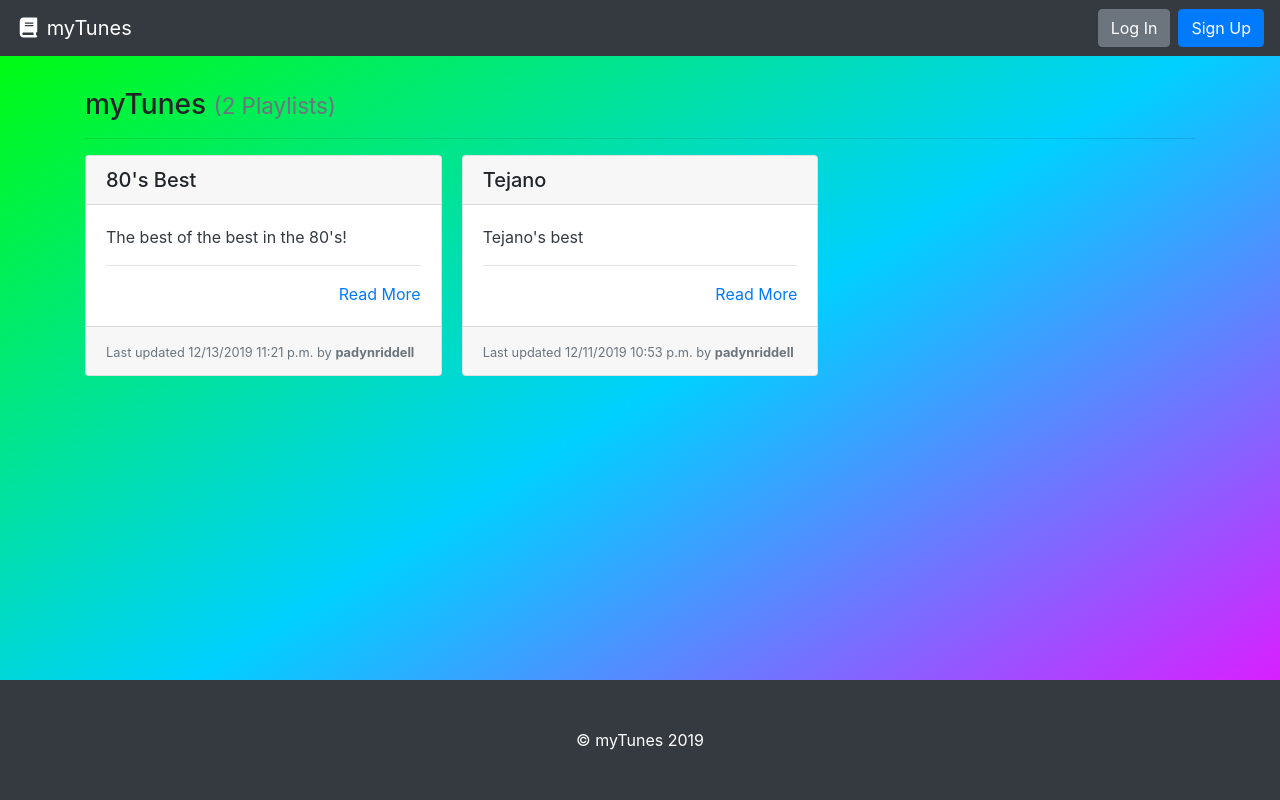
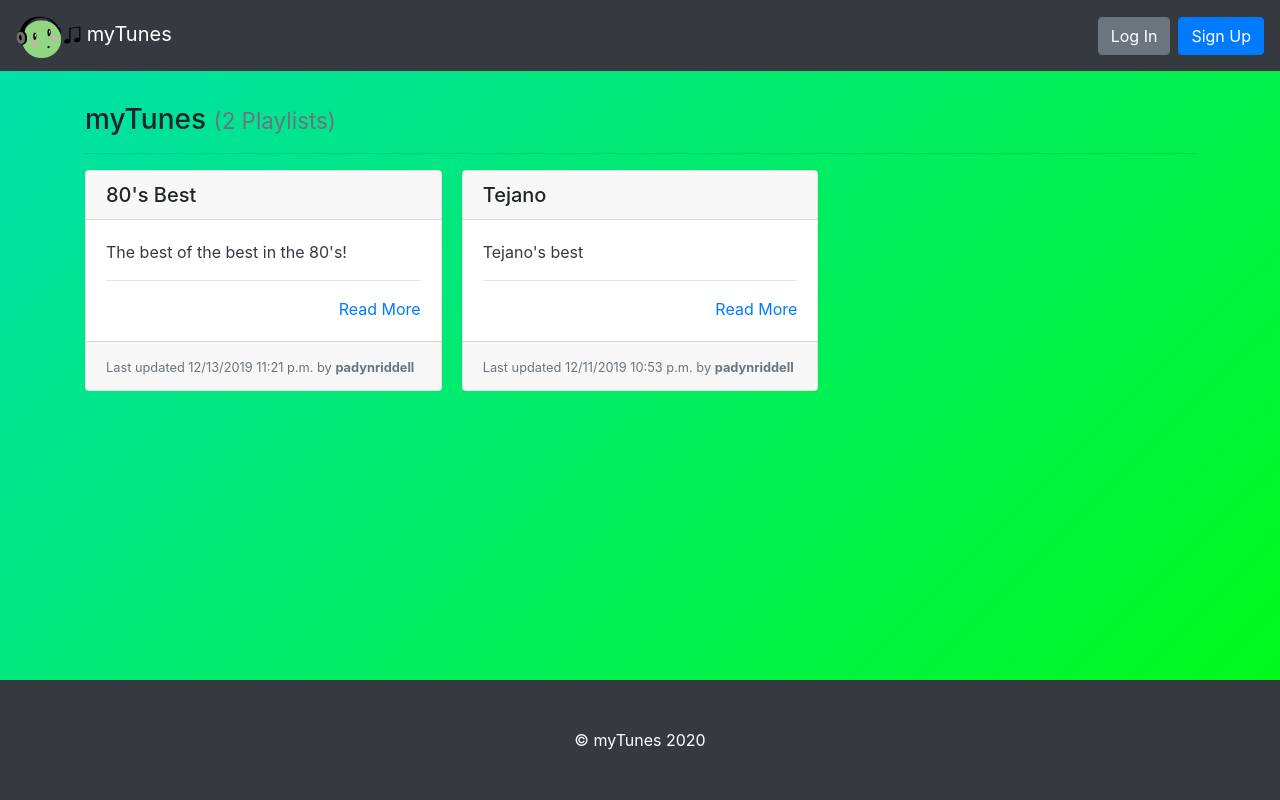
Before and after one commit to squeaky1273/myTunes, a Django app: page / in a window 1280 px wide. Run offline with Django 3.2, Linux system fonts and the light colour scheme; data comes from the database, SQL or seed files in the repository; some libraries are stand-ins or nearby versions.

Commit message:
added logo

```diff
--- a/playlist/static/playlist/style.css
+++ b/playlist/static/playlist/style.css
@@ -1,11 +1,30 @@
 
-body {
+/* body {
     height: 100%;
     margin: 0;
     background-repeat: no-repeat;
     background-attachment: fixed;
-    background-image: linear-gradient(to bottom right, rgb(0, 255, 0), rgb(0, 208, 255), rgb(255, 0, 255)); /* Standard syntax (must be last) */
+    background-image: linear-gradient(to bottom right, rgb(0, 255, 0), rgb(0, 208, 255), rgb(255, 0, 255)); /* Standard syntax (must be last)
+} */
+
+body {
+	background: linear-gradient(-45deg, rgb(0, 255, 0), rgb(0, 208, 255), rgb(255, 0, 255));
+	background-size: 400% 400%;
+	animation: gradient 15s ease infinite;
 }
+
+@keyframes gradient {
+	0% {
+		background-position: 0% 50%;
+	}
+	50% {
+		background-position: 100% 50%;
+	}
+	100% {
+		background-position: 0% 50%;
+	}
+}
+
 footer {
     position: fixed;
     left: 0;
--- a/playlist/templates/index.html
+++ b/playlist/templates/index.html
@@ -1,12 +1,12 @@
 {% extends 'base.html' %}
 <!--CSS code (Need to work on later)-->
-<!--{% load static %}-->
+{% load static %}
 <html>
- <!--<head>
+ <head>
         {% block head %}
-        <link rel="stylesheet" type="text/css" href="{% static 'question/style.css' %}">
+        <link rel="stylesheet" type="text/css" href="{% static 'playlist/style.css' %}">
         {% endblock head %}
-    </head>-->
+    </head>
 <body>
 {% block content %}
   <h3>myTunes {% if playlists %}<small class="text-muted">({{ playlists|length }} Playlists)</small>{% endif %}</h3>
--- a/playlist/templates/new_playlist.html
+++ b/playlist/templates/new_playlist.html
@@ -1,13 +1,13 @@
 {% extends 'base.html' %}
 {% extends 'base.html' %}
 <!--CSS code (Need to work on later)-->
-<!--{% load static %}-->
+{% load static %}
 <html>
- <!--<head>
+ <head>
         {% block head %}
         <link rel="stylesheet" type="text/css" href="{% static 'question/style.css' %}">
         {% endblock head %}
-    </head>-->
+    </head>
 
 {% block content %}
 <form action='' method='POST'>
--- a/templates/base.html
+++ b/templates/base.html
@@ -8,27 +8,13 @@
       integrity="sha384-ggOyR0iXCbMQv3Xipma34MD+dH/1fQ784/j6cY/iJTQUOhcWr7x9JvoRxT2MZw1T" crossorigin="anonymous">
     <title>myTunes</title>
   </head>
-  <!--{% block head %}
-  {% endblock head %}-->
-  <style>
-    body {
-      height: 100%;
-      margin: 0;
-      background-repeat: no-repeat;
-      background-attachment: fixed;
-      background-image: linear-gradient(to bottom right, rgb(0, 255, 0), rgb(0, 208, 255), rgb(255, 0, 255)); /* Standard syntax (must be last) */
-  }
-  footer {
-      position: fixed;
-      left: 0;
-      bottom: 0;
-      width: 100%;
-      text-align: center;
-      }
-  </style>
+  {% block head %}
+  {% endblock head %}
+  {% load static %}
+
   <body>
     <nav class="navbar navbar-expand-md navbar-dark bg-dark">
-      <a class="navbar-brand" href="{% url 'playlist-list-page' %}"><i class="fas fa-fw fa-book"></i> myTunes</a>
+      <a class="navbar-brand" href="{% url 'playlist-list-page' %}"><i class=""><img src="{% static 'playlist/logo.png' %}" width=65px height=45px></i> myTunes</a>
       <form class="form-inline ml-auto">
         {% if user.is_authenticated %}
         <div class="text-white">Hello, <strong>{{user.username}}</strong>!</div>
@@ -62,6 +48,6 @@
     </script>
 
     <footer class="bg-dark p-5 text-white">
-      <center>&copy; myTunes 2019</center>
+      <center>&copy; myTunes 2020</center>
     </footer>
   </body>
```
Also changed, not shown: playlist/templates/home.html (added, +12 -0 lines), playlist/templates/playlist.html (+4 -4 lines), playlist/static/playlist/logo.png (added), playlist/static/playlist/note.png (added), playlist/static/playlist/notes.png (added), 2 other files.
